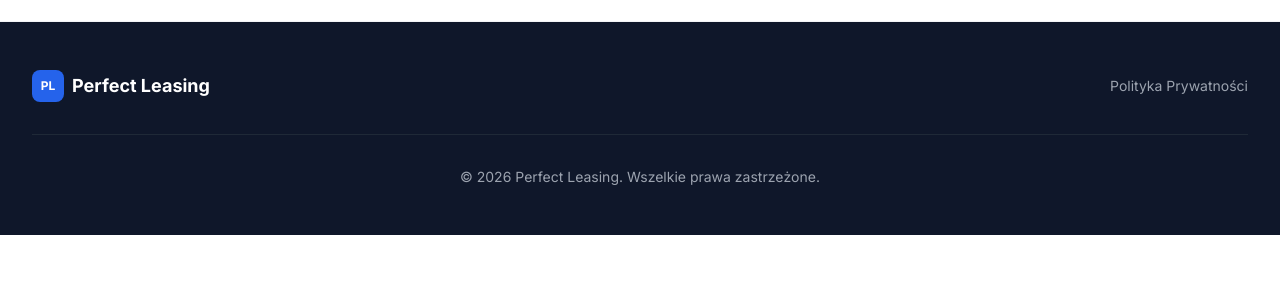
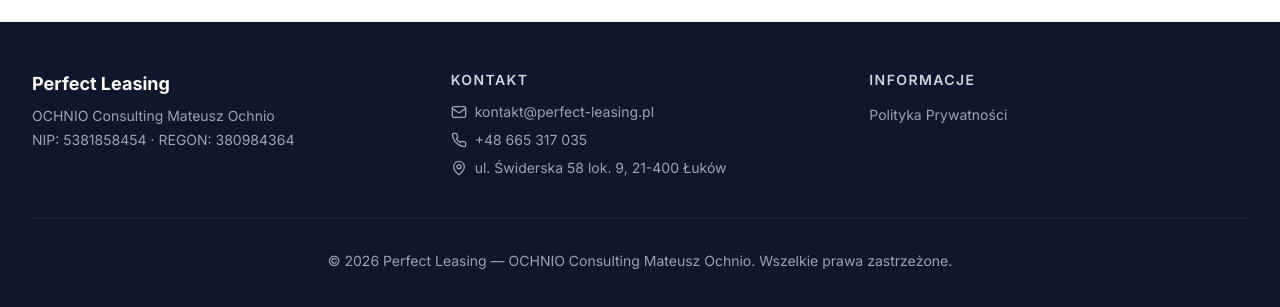
Before and after one commit to centelx/leasing_home, a React (Vite) app: page / in a window 1280 px wide. Shown: the part 3865-4172 px from the top of the page. Before the commit the page ends 4100 px from the top, so only its background shows below. Built offline with nearby package versions, Linux system fonts and the light colour scheme.

Commit message:
updated company details

```diff
--- a/src/components/Footer.tsx
+++ b/src/components/Footer.tsx
@@ -1,33 +1,79 @@
 import { Link } from 'react-router-dom';
+import { Mail, Phone, MapPin } from 'lucide-react';
 
 export default function Footer() {
   return (
     <footer className="border-t border-gray-100 bg-primary py-12">
       <div className="mx-auto max-w-7xl px-4 sm:px-6 lg:px-8">
-        <div className="flex flex-col items-center justify-between gap-6 sm:flex-row">
-          <div className="flex items-center gap-2">
-            <div className="flex h-8 w-8 items-center justify-center rounded-lg bg-accent">
-              <span className="text-xs font-bold text-white">PL</span>
-            </div>
+        <div className="grid gap-10 sm:grid-cols-2 lg:grid-cols-3">
+          {/* Company info */}
+          <div>
             <span className="text-lg font-bold text-white">
               Perfect Leasing
             </span>
+            <p className="mt-2 text-sm text-gray-400">
+              OCHNIO Consulting Mateusz Ochnio
+            </p>
+            <p className="mt-1 text-sm text-gray-400">
+              NIP: 5381858454 &middot; REGON: 380984364
+            </p>
           </div>
 
-          <div className="flex items-center gap-6">
+          {/* Contact */}
+          <div>
+            <h3 className="text-sm font-semibold uppercase tracking-widest text-gray-300">
+              Kontakt
+            </h3>
+            <ul className="mt-3 space-y-2">
+              <li>
+                <a
+                  href="mailto:kontakt@perfect-leasing.pl"
+                  className="flex items-center gap-2 text-sm text-gray-400 transition-colors hover:text-white"
+                >
+                  <Mail className="h-4 w-4" />
+                  kontakt@perfect-leasing.pl
+                </a>
+              </li>
+              <li>
+                <a
+                  href="tel:+48665317035"
+                  className="flex items-center gap-2 text-sm text-gray-400 transition-colors hover:text-white"
+                >
+                  <Phone className="h-4 w-4" />
+                  +48 665 317 035
+                </a>
+              </li>
+              <li>
+                <span className="flex items-center gap-2 text-sm text-gray-400">
+                  <MapPin className="h-4 w-4 shrink-0" />
+                  ul. Świderska 58 lok. 9, 21-400 Łuków
+                </span>
+              </li>
+            </ul>
+          </div>
+
+          {/* Links */}
+          <div>
+            <h3 className="text-sm font-semibold uppercase tracking-widest text-gray-300">
+              Informacje
+            </h3>
+            <ul className="mt-3 space-y-2">
+              <li>
                 <Link
                   to="/privacy-policy"
                   className="text-sm text-gray-400 transition-colors hover:text-white"
                 >
                   Polityka Prywatności
                 </Link>
+              </li>
+            </ul>
           </div>
         </div>
 
-        <div className="mt-8 border-t border-gray-800 pt-8 text-center">
+        <div className="mt-10 border-t border-gray-800 pt-8 text-center">
           <p className="text-sm text-gray-400">
-            &copy; {new Date().getFullYear()} Perfect Leasing. Wszelkie prawa
-            zastrzeżone.
+            &copy; {new Date().getFullYear()} Perfect Leasing — OCHNIO
+            Consulting Mateusz Ochnio. Wszelkie prawa zastrzeżone.
           </p>
         </div>
       </div>
--- a/src/pages/PrivacyPolicy.tsx
+++ b/src/pages/PrivacyPolicy.tsx
@@ -20,8 +20,9 @@ export default function PrivacyPolicy() {
                 1. Administrator Danych
               </h2>
               <p className="mt-3">
-                Administratorem jest [PEŁNA NAZWA FIRMY] z siedzibą przy [PEŁNY
-                ADRES FIRMY], NIP: [NIP FIRMY].
+                Administratorem jest OCHNIO Consulting Mateusz Ochnio z siedzibą
+                przy ul. Świderska 58 lok. 9, 21-400 Łuków, NIP: 5381858454,
+                REGON: 380984364.
               </p>
             </section>
 
@@ -41,7 +42,7 @@ export default function PrivacyPolicy() {
               </h2>
               <p className="mt-3">
                 Rozmowy mogą być nagrywane. Brak zgody = prosimy o kontakt
-                mailowy: [EMAIL KONTAKTOWY].
+                mailowy: kontakt@perfect-leasing.pl.
               </p>
             </section>
 
```
Lines whose indentation alone changed are shown as unchanged.
